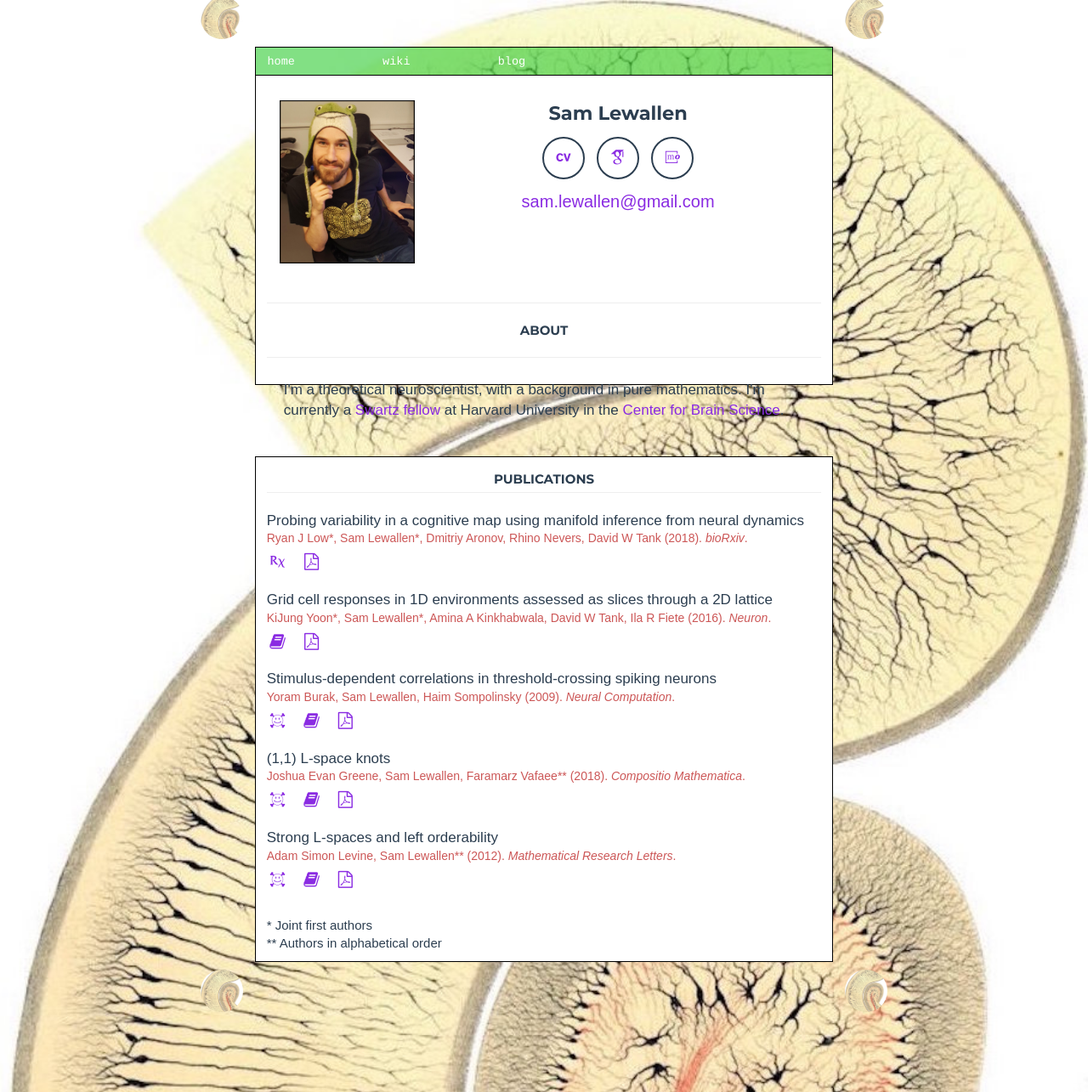
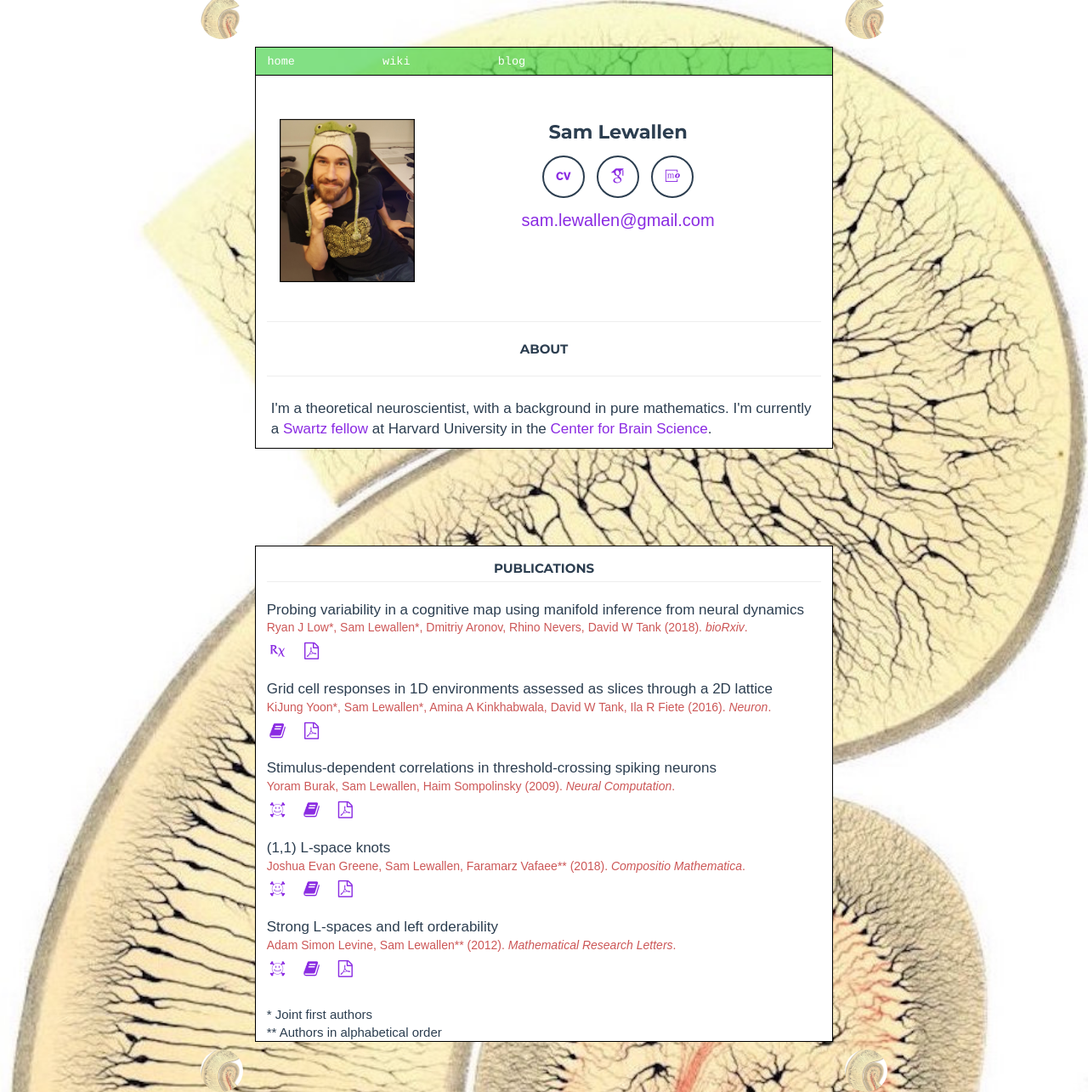
Before and after one commit to lewallen/lewallen.github.io, a Jekyll site: the page built from index.md, in a window 1280 px wide. Shown: the whole page at 85% size. Built offline with Jekyll 4.4.1, drawn with Linux system fonts in a browser that asks for light colours; some web fonts are replaced.

Commit message:
no message

```diff
--- a/_includes/about.html
+++ b/_includes/about.html
@@ -1,6 +1,5 @@
    <!-- About Section -->
-    <section id="about">
-        <!-- <div class="container"> -->
+  <div id="child">
               <div class="row">
                   <!-- <div class="col-lg-12 text-center"> -->
                   <div class="aboutclass">
@@ -17,5 +16,4 @@
                       <p class="small">I'm a theoretical neuroscientist, with a background in pure mathematics. I'm currently a <a href="http://cbs.fas.harvard.edu/science/swartz-program">Swartz fellow</a> at Harvard University in the <a href="http://cbs.fas.harvard.edu">Center for Brain Science</a>.
                   </div>
               </div>
-        <!-- </div> -->
-    </section>
+    </div>
--- a/_layouts/default.html
+++ b/_layouts/default.html
@@ -12,18 +12,58 @@
         <div class="navbox"><a href="https://throughthetulgeywood.wordpress.com">blog</a></div>
       </div>
 
-            <!-- header: -->
       <div id="parent" class="content">
-                <!-- <div id="child"> -->
-                  {% include header.html %}
+
+        <div id="child">
+          <!-- Header -->
+          <header>
+            <div class="col-lg-12">
+              <img height=250 src="img/LewallenSam.jpg" alt="">
+              <div class="intro-text">
+                <span class="name">Sam Lewallen </span>
+                <br>
+                <!-- <br> -->
+                <ul class="list-inline">
+                  {% for network in site.socialfa %}
+                  <li>
+                    <a href="{{ network.url }}" class="btn-social btn-outline"><i class="fa fa-fw fa-{{ network.title }}"></i></a>
+                  </li>
+                  {% endfor %}
+                  {% for network in site.socialai %}
+                  <li>
+                    <a href="{{ network.url }}" class="btn-social btn-outline"><i class="ai ai-fw ai-{{ network.title }}"></i></a>
+                  </li>
+                  {% endfor %}
+                  <br>
+                  <!-- <span style="direction: rtl; unicode-bidi: bidi-override;">ude [tod] notecnirp [ta] nellawel</span> -->
+                  <script src="/js/mailme.js"></script>
+                </ul>
+              </div>
+            </div>
+          </header>
+
+          <div class="row">
+            <!-- <div class="col-lg-12 text-center"> -->
+            <div class="aboutclass">
+              <!-- <h2>About</h2> -->
+              <!-- <h2>About</h2> -->
+              <br>
+            </div>
+          </div>
+          <div class="aboutrow">
+            <hr>
+            <p class="aboutclass">About
+              <hr>
+              <!-- <div class="col-lg-12"> -->
+                <p class="small">I'm a theoretical neuroscientist, with a background in pure mathematics. I'm currently a <a href="http://cbs.fas.harvard.edu/science/swartz-program">Swartz fellow</a> at Harvard University in the <a href="http://cbs.fas.harvard.edu">Center for Brain Science</a>.
                 <!-- </div> -->
-                {% include about.html %}
+              </div>
+            </div>
           </div>
           <br>
           <br>
           <br>
           <br>
-
           <!-- PUBLICATIONS: -->
           <div id="publications" class="content">
 
```
Also changed, not shown: _layouts/default_oLD.html (added, +57 -0 lines), _layouts/style.css (+6 -10 lines), 3 other files. Lines whose indentation alone changed are shown as unchanged.
